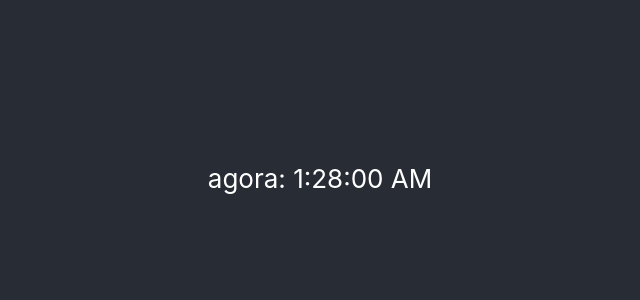
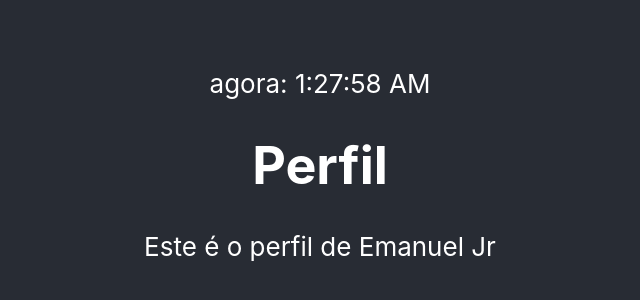
Before and after one commit to emanueltobias/etnews, a React (Create React App) app in the folder etnews-ui/: page / in a window 1280 px wide. Shown: the part 222-522 px from the top of the page, without its empty margins (320-960 px from the left). Built offline with nearby package versions, Linux system fonts and the light colour scheme.

Commit message:
Estados dentro de componentes React (com o hook useState)

```diff
--- a/etnews-ui/src/App.tsx
+++ b/etnews-ui/src/App.tsx
@@ -1,11 +1,13 @@
 import './App.css';
 import Clock from './Clock';
+import Person from './Person';
 
 function App() {
   return (
     <div className="App">
       <header className="App-header">
         <Clock />
+        <Person />
       </header>
     </div>
   );
--- /dev/null
+++ b/etnews-ui/src/Person.tsx
@@ -0,0 +1,16 @@
+import { useState } from "react"
+
+export default function Person() {
+    const [person, setPerson] = useState<string>('Emanuel')
+
+    setTimeout(() => {
+        setPerson((state) => {
+            return 'Emanuel Jr'
+        })
+    }, 2000);
+
+    return <div>
+        <h1>Perfil</h1>
+        <p>Este é o perfil de {person}</p>
+    </div>
+}
```
